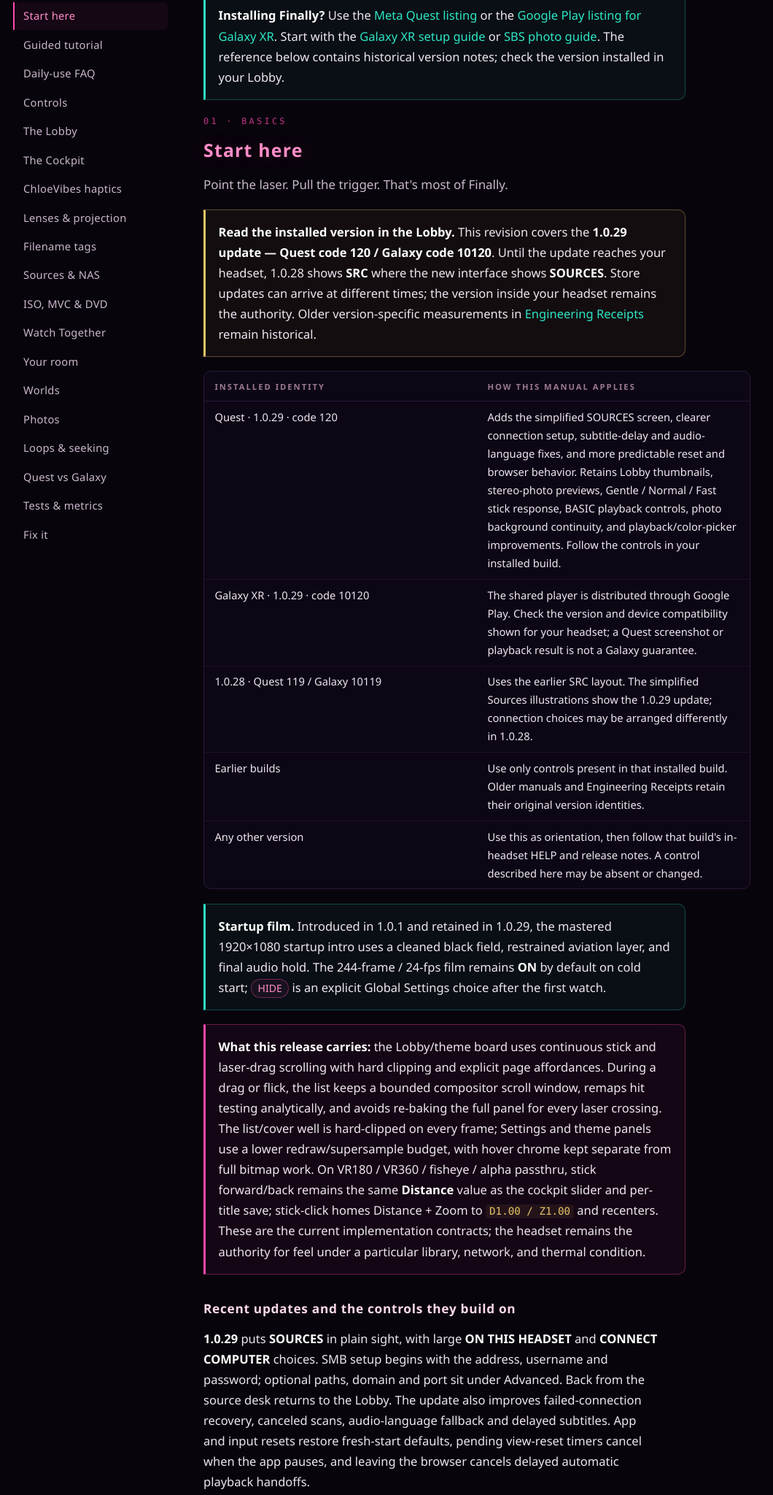
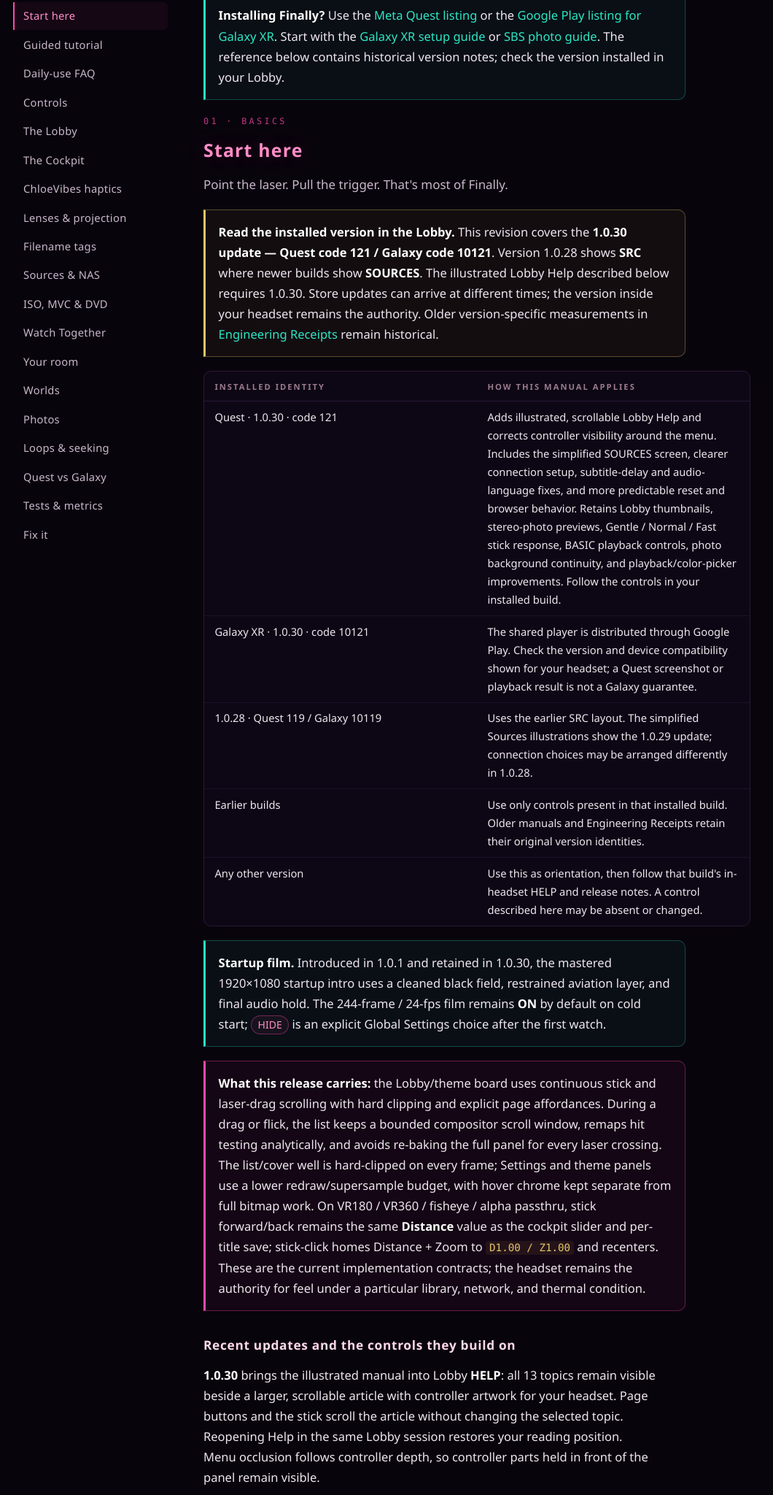
Before and after one commit to coldbricks/coldbricks.github.io, a plain HTML site: page finally/manual/index.html in a window 1280 px wide. Shown: the part 560-2608 px from the top of the page at 73% size, without its empty margins (116-1176 px from the left). Drawn offline with Linux system fonts and the light colour scheme.

Commit message:
Update the field manual for illustrated Help in 1.0.30

```diff
--- a/finally/manual/index.html
+++ b/finally/manual/index.html
@@ -621,7 +621,7 @@
     <span class="eyebrow">Field Manual</span>
     <h1>FINALLY</h1>
     <p class="tag"><b>offline · local · yours</b> — the VR video player that respects your library, your network, and your controls.</p>
-    <p class="hero-meta">reference v1.0.29 · quest code 120 · galaxy code 10120 · updated september 6, 2026</p>
+    <p class="hero-meta">reference v1.0.30 · quest code 121 · galaxy code 10121 · updated september 6, 2026</p>
     <div class="hero-actions">
       <a class="support-top-cta" href="#support">SUPPORT FINALLY</a>
       <a class="store-cta" href="https://www.meta.com/experiences/finally-vr-video-player/1150511758154268/">Get Finally on the Meta Horizon Store →</a>
@@ -669,20 +669,21 @@
   <p class="kicker">01 · basics</p>
   <h2>Start here</h2>
   <p class="lede">Point the laser. Pull the trigger. That's most of Finally.</p>
-  <div class="note warn"><p><strong>Read the installed version in the Lobby.</strong> This revision covers the <strong>1.0.29 update — Quest code 120 / Galaxy code 10120</strong>. Until the update reaches your headset, 1.0.28 shows <strong>SRC</strong> where the new interface shows <strong>SOURCES</strong>. Store updates can arrive at different times; the version inside your headset remains the authority. Older version-specific measurements in <a href="#specs">Engineering Receipts</a> remain historical.</p></div>
+  <div class="note warn"><p><strong>Read the installed version in the Lobby.</strong> This revision covers the <strong>1.0.30 update — Quest code 121 / Galaxy code 10121</strong>. Version 1.0.28 shows <strong>SRC</strong> where newer builds show <strong>SOURCES</strong>. The illustrated Lobby Help described below requires 1.0.30. Store updates can arrive at different times; the version inside your headset remains the authority. Older version-specific measurements in <a href="#specs">Engineering Receipts</a> remain historical.</p></div>
   <div class="tbl-wrap"><table>
     <thead><tr><th scope="col">Installed identity</th><th scope="col">How this manual applies</th></tr></thead>
     <tbody>
-      <tr><td>Quest · 1.0.29 · code 120</td><td>Adds the simplified SOURCES screen, clearer connection setup, subtitle-delay and audio-language fixes, and more predictable reset and browser behavior. Retains Lobby thumbnails, stereo-photo previews, Gentle / Normal / Fast stick response, BASIC playback controls, photo background continuity, and playback/color-picker improvements. Follow the controls in your installed build.</td></tr>
-      <tr><td>Galaxy XR · 1.0.29 · code 10120</td><td>The shared player is distributed through Google Play. Check the version and device compatibility shown for your headset; a Quest screenshot or playback result is not a Galaxy guarantee.</td></tr>
+      <tr><td>Quest · 1.0.30 · code 121</td><td>Adds illustrated, scrollable Lobby Help and corrects controller visibility around the menu. Includes the simplified SOURCES screen, clearer connection setup, subtitle-delay and audio-language fixes, and more predictable reset and browser behavior. Retains Lobby thumbnails, stereo-photo previews, Gentle / Normal / Fast stick response, BASIC playback controls, photo background continuity, and playback/color-picker improvements. Follow the controls in your installed build.</td></tr>
+      <tr><td>Galaxy XR · 1.0.30 · code 10121</td><td>The shared player is distributed through Google Play. Check the version and device compatibility shown for your headset; a Quest screenshot or playback result is not a Galaxy guarantee.</td></tr>
       <tr><td>1.0.28 · Quest 119 / Galaxy 10119</td><td>Uses the earlier SRC layout. The simplified Sources illustrations show the 1.0.29 update; connection choices may be arranged differently in 1.0.28.</td></tr>
       <tr><td>Earlier builds</td><td>Use only controls present in that installed build. Older manuals and Engineering Receipts retain their original version identities.</td></tr>
       <tr><td>Any other version</td><td>Use this as orientation, then follow that build's in-headset HELP and release notes. A control described here may be absent or changed.</td></tr>
     </tbody>
   </table></div>
-  <div class="note"><p><strong>Startup film.</strong> Introduced in 1.0.1 and retained in 1.0.29, the mastered 1920&times;1080 startup intro uses a cleaned black field, restrained aviation layer, and final audio hold. The 244-frame / 24-fps film remains <strong>ON</strong> by default on cold start; <span class="chip">HIDE</span> is an explicit Global Settings choice after the first watch.</p></div>
+  <div class="note"><p><strong>Startup film.</strong> Introduced in 1.0.1 and retained in 1.0.30, the mastered 1920&times;1080 startup intro uses a cleaned black field, restrained aviation layer, and final audio hold. The 244-frame / 24-fps film remains <strong>ON</strong> by default on cold start; <span class="chip">HIDE</span> is an explicit Global Settings choice after the first watch.</p></div>
   <div class="note love"><p><strong>What this release carries:</strong> the Lobby/theme board uses continuous stick and laser-drag scrolling with hard clipping and explicit page affordances. During a drag or flick, the list keeps a bounded compositor scroll window, remaps hit testing analytically, and avoids re-baking the full panel for every laser crossing. The list/cover well is hard-clipped on every frame; Settings and theme panels use a lower redraw/supersample budget, with hover chrome kept separate from full bitmap work. On VR180 / VR360 / fisheye / alpha passthru, stick forward/back remains the same <strong>Distance</strong> value as the cockpit slider and per-title save; stick-click homes Distance + Zoom to <code>D1.00 / Z1.00</code> and recenters. These are the current implementation contracts; the headset remains the authority for feel under a particular library, network, and thermal condition.</p></div>
   <h3>Recent updates and the controls they build on</h3>
+  <p><strong>1.0.30</strong> brings the illustrated manual into Lobby <strong>HELP</strong>: all 13 topics remain visible beside a larger, scrollable article with controller artwork for your headset. Page buttons and the stick scroll the article without changing the selected topic. Reopening Help in the same Lobby session restores your reading position. Menu occlusion follows controller depth, so controller parts held in front of the panel remain visible.</p>
   <p><strong>1.0.29</strong> puts <strong>SOURCES</strong> in plain sight, with large <strong>ON THIS HEADSET</strong> and <strong>CONNECT COMPUTER</strong> choices. SMB setup begins with the address, username and password; optional paths, domain and port sit under Advanced. Back from the source desk returns to the Lobby. The update also improves failed-connection recovery, canceled scans, audio-language fallback and delayed subtitles. App and input resets restore fresh-start defaults, pending view-reset timers cancel when the app pauses, and leaving the browser cancels delayed automatic playback handoffs.</p>
   <p><strong>1.0.28</strong> improves local thumbnails and one-eye stereo-photo previews, keeps the list visible while sorting, adds <strong>Gentle / Normal / Fast</strong> stick response (Gentle by default), fits BASIC controls more comfortably, improves high-frame-rate and MPEG-2 playback, and keeps the selected room or passthrough visible while another photo loads. The following earlier improvements remain part of the reference:</p>
   <ul>
@@ -931,7 +932,8 @@
   <p>Automatic frame-rate matching sends Android a seamless display-rate hint based on normalized source cadence and playback speed. Common mappings include 24→72, 30→90, 40→80, 60→120 when advertised, and <strong>25 / 50 / 100 → 100 Hz</strong> when the headset advertises 100. Optional <strong>MAX</strong> forces the highest advertised rate instead of cadence matching. The headset still chooses the final display mode. <strong>AFR is not frame interpolation</strong>: it never invents motion or converts a low-frame-rate file to 60 or 90 fps. Verify the live rate in Stats HUD.</p>
 
   <h3>HELP</h3>
-  <p>The in-headset version of this manual: subjects on the left, article on the right, stick ↕ scrolls. It also includes two extra chapters — <em>THEORY</em> (teal) and <em>DEEPER</em> (green). Both are reproduced below in full: start with <a href="#theory">Theory of Operation</a>, then enter <a href="#deeper">Deeper</a>.</p>
+  <p>In the Lobby, <span class="chip">HELP</span> opens the illustrated manual without starting a title. All 13 topics stay on the left; select one to read its article on the right. Use stick ↕ or <span class="chip">PAGE UP</span> / <span class="chip">PAGE DOWN</span> to read the whole article. Scrolling keeps the selected topic, and <strong>END OF TOPIC</strong> marks the bottom. The back bar returns to the Lobby library; reopen Help in the same session to continue at your previous topic and position.</p>
+  <p>During playback, HELP uses the same illustrated articles and also includes two extra chapters — <em>THEORY</em> (teal) and <em>DEEPER</em> (green). Both are reproduced below in full: start with <a href="#theory">Theory of Operation</a>, then enter <a href="#deeper">Deeper</a>.</p>
 
   <h3>Stats for nerds</h3>
   <p>PRO only. Tap <span class="chip">STATS</span> on the quick strip's header (or PRO → GLOBAL SETTINGS → <span class="chip">Stats HUD</span>) and the strip's lower half becomes a live readout: source class, video codec with resolution @ fps, decoder and dropped frames, audio codec, color info, buffer seconds against target, NAS fill % with live MB/s, position / speed / state, active lens + stereo, current Android display mode, source cadence, target refresh, and cadence multiple. It refreshes once a second while open, the scrubber and transport stay live above it, and it never appears on photos.</p>
@@ -1327,7 +1329,7 @@
   <div class="tbl-wrap"><table>
     <thead><tr><th scope="col">Capability</th><th scope="col">Meta Quest</th><th scope="col">Samsung Galaxy XR</th></tr></thead>
     <tbody>
-      <tr><td>Current manual reference</td><td><code>1.0.29</code>, version code 120</td><td><code>1.0.29</code>, version code 10120; check Google Play and the installed build</td></tr>
+      <tr><td>Current manual reference</td><td><code>1.0.30</code>, version code 121</td><td><code>1.0.30</code>, version code 10121; check Google Play and the installed build</td></tr>
       <tr><td>Distribution</td><td>Meta Horizon Store is the public path; store rollout can lag this page, so the in-headset version remains the authority</td><td>Google Play is the Galaxy XR path; store rollout can lag this page, so the in-headset version remains the authority</td></tr>
       <tr><td>Launch</td><td>Straight into the Lobby (when your vault has titles)</td><td>Library first — tap <span class="chip">ENTER THE LOBBY</span></td></tr>
       <tr><td>Passthrough</td><td>Meta passthrough layer</td><td>System blend-through — same controls, same keying</td></tr>
@@ -1425,7 +1427,7 @@
   <h2>Testing &amp; technical specifications</h2>
   <p class="lede">Optional measured receipts, real parameters, and explicit limits—the sheet packed with a serious lens or microphone. For ordinary help, jump to <a href="#fixit">Fix it</a> or <a href="#diagnostics">Bug reports</a>.</p>
   <div class="note"><p><strong>Evidence language.</strong> <em>Device</em> means the named physical headset executed the path. <em>Device + observer</em> adds a human inspection of that exact run. <em>Host</em> means deterministic workstation/JVM/native coverage. One fixture proves that fixture and path; it does not silently become universal codec, NAS, disc, thermal, or comfort support.</p></div>
-  <div class="note warn"><p><strong>Check your installed version.</strong> This manual describes the <strong>1.0.29 update / Quest 120 / Galaxy 10120</strong>; the stores may offer different versions at different times. Historical measurements below name the version and headset tested. Use them to understand the measured conditions, then check your own file, headset and network rather than treating an older result as a guarantee.</p></div>
+  <div class="note warn"><p><strong>Check your installed version.</strong> This manual describes the <strong>1.0.30 update / Quest 121 / Galaxy 10121</strong>; the stores may offer different versions at different times. Historical measurements below name the version and headset tested. Use them to understand the measured conditions, then check your own file, headset and network rather than treating an older result as a guarantee.</p></div>
   <div class="note"><p><strong>Measurement-card notation.</strong> The benchmark cards identify the test article, operating condition, measured characteristic, and reference gate. Solid traces are recorded samples or run points; dashed lines are reference gates or limits. A line joining discrete points preserves test order only—it is not an interpolated performance claim. Workstation capacity is test-cell context; headset plots remain headset measurements.</p></div>
 
   <h3>Recorded lab</h3>
```
